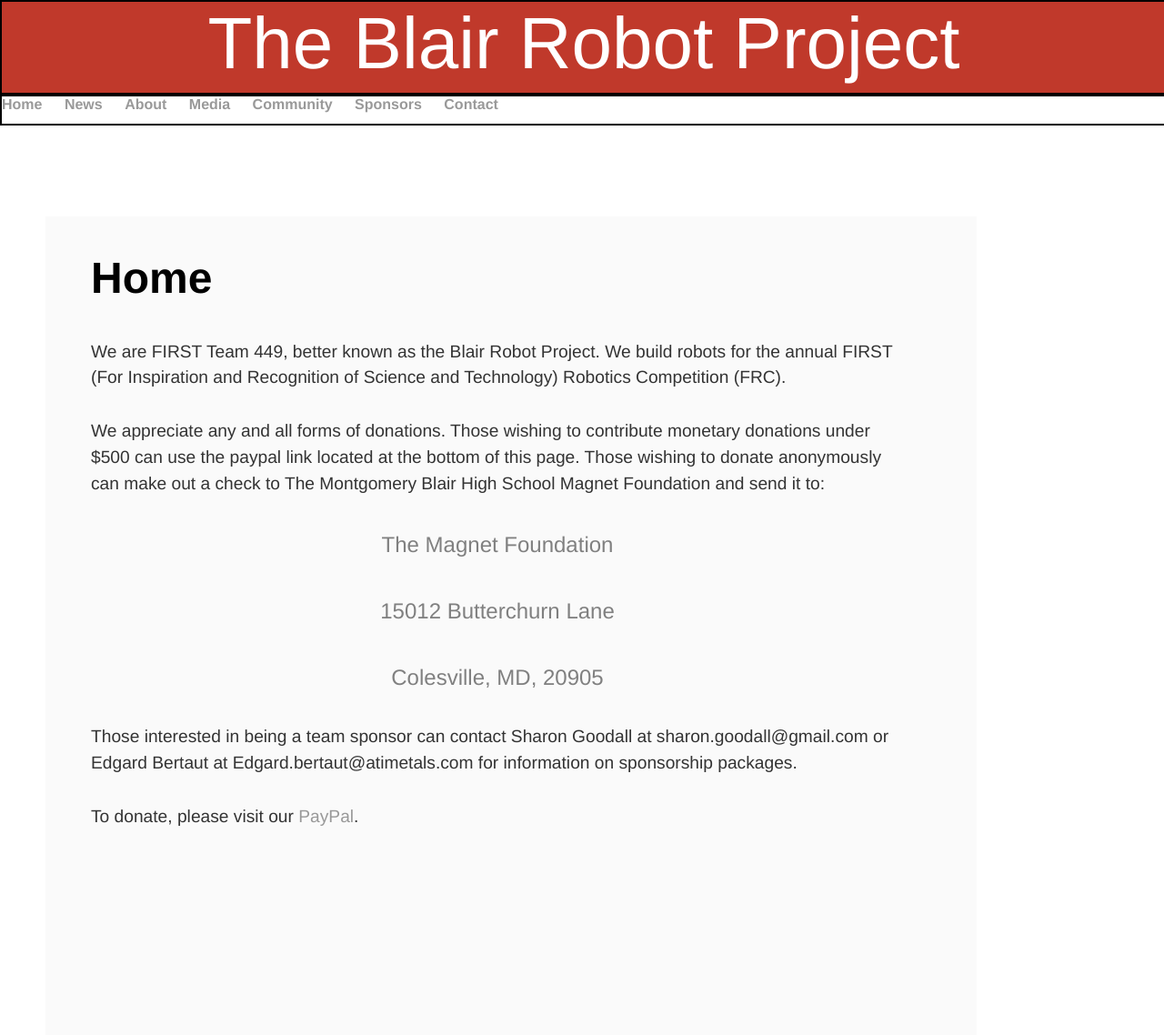
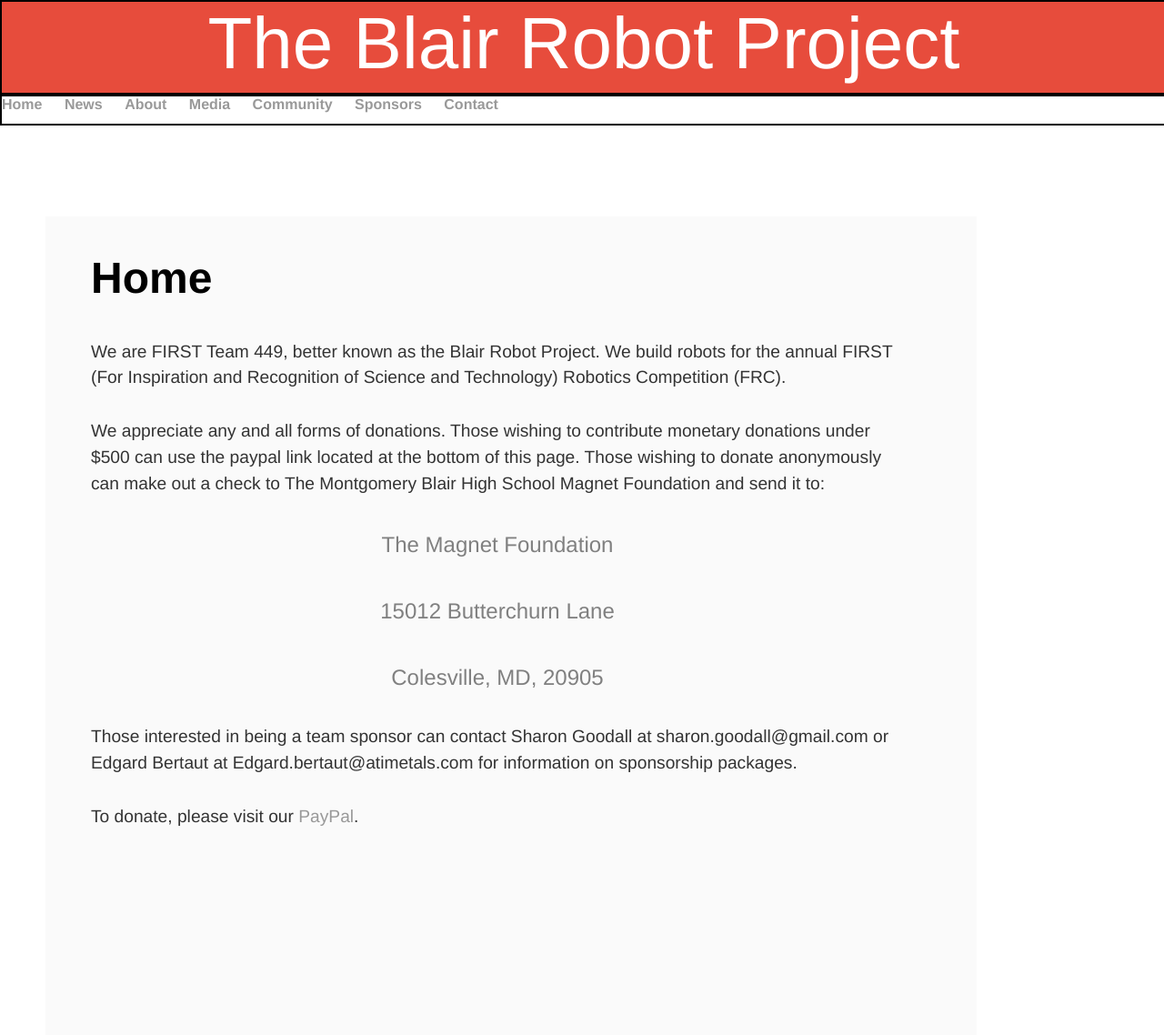
Before and after one commit to mouseythemouse/blair-robot-project.github.io, a Jekyll site: the page built from index.html, in a window 1280 px wide. Shown: the whole page at 91% size. Built offline with Jekyll 4.4.1, drawn with Linux system fonts in a browser that asks for light colours.

Commit message:
Update main.css

```diff
--- a/css/main.css
+++ b/css/main.css
@@ -16,7 +16,7 @@ header {
     text-align: center;
     color: white;
     border: 2px solid black;
-    background-color: #C0392B;
+    background-color: #E74C3C;
 }
 
 nav ul {
```
